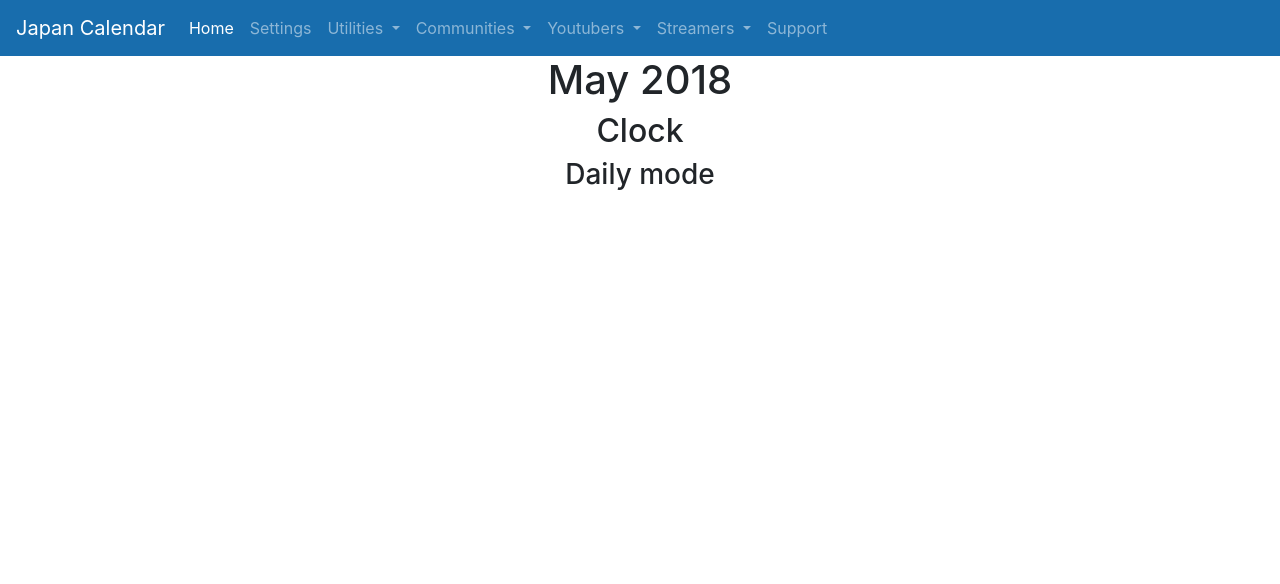
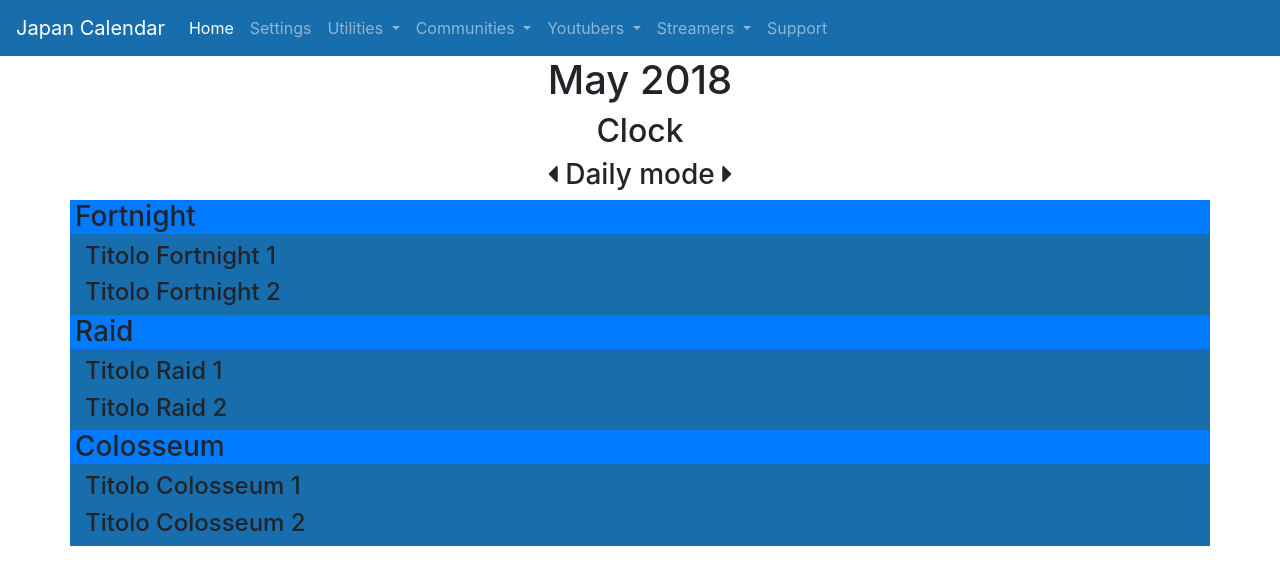
Before and after one commit to Ibbus93/optc-calendar, an Angular app: page / in a window 1280 px wide. Shown: the top 584 px of the page. Built offline with nearby package versions, Linux system fonts and the light colour scheme.

Commit message:
Testing Daily View

```diff
--- a/src/app/app.component.html
+++ b/src/app/app.component.html
@@ -1,5 +1,5 @@
 <header>
-  <nav class="navbar navbar-expand-lg navbar-dark navbar-blue">
+  <nav class="navbar navbar-expand-lg navbar-dark bg-blue">
     <a class="navbar-brand" href="#">Japan Calendar</a>
     <button class="navbar-toggler" type="button" data-toggle="collapse" data-target="#navbarNavDropdown"
             aria-controls="navbarNavDropdown" aria-expanded="false" aria-label="Toggle navigation">
@@ -77,12 +77,43 @@
   </nav>
 </header>
 
-<section>
+<article>
   <div class="container text-center">
     <h1>May 2018</h1>
     <h2>Clock</h2>
-    <h3><span class="glyphicon glyphicon-chevron-left"></span>Daily mode <span class="glyphicon glyphicon-chevron-right"></span></h3>
+    <h3><i class="fa fa-caret-left"></i> Daily mode <i class="fa fa-caret-right"></i></h3>
   </div>
 
+  <section class="container bg-blue">
+    <div class="row">
+        <h3 class="bg-primary">Fortnight</h3>
+        <div class="col-md-12">
+          <h4>Titolo Fortnight 1</h4>
+        </div>
+        <div class="col-md-12">
+          <h4>Titolo Fortnight 2</h4>
+        </div>
+    </div>
 
-</section>
+    <div class="row">
+      <h3 class="bg-primary">Raid</h3>
+      <div class="col-md-12">
+        <h4>Titolo Raid 1</h4>
+      </div>
+      <div class="col-md-12">
+        <h4>Titolo Raid 2</h4>
+      </div>
+    </div>
+
+    <div class="row">
+      <h3 class="bg-primary">Colosseum</h3>
+      <div class="col-md-12">
+        <h4>Titolo Colosseum 1</h4>
+      </div>
+      <div class="col-md-12">
+        <h4>Titolo Colosseum 2</h4>
+      </div>
+    </div>
+  </section>
+
+</article>
--- a/src/styles.css
+++ b/src/styles.css
@@ -1,6 +1,13 @@
 /* You can add global styles to this file, and also import other style files */
 
 /* HEADER NAVBAR COLOR */
-.navbar-blue {
+.bg-blue {
   background-color: rgb(24, 109, 173);
 }
+
+/* SECTION */
+
+section h3 {
+  width: 100%;
+  padding-left: 5px;
+}
```
